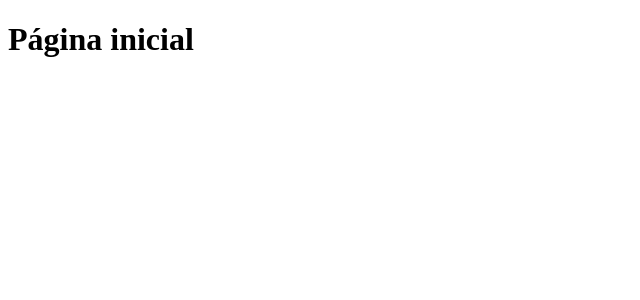
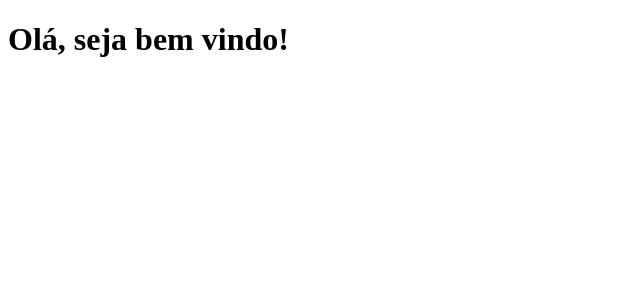
Before and after one commit to mgtx-pc/sturdy-doodle, a Next.js app: page / in a window 1280 px wide. Shown: the top 300 px of the page, without its empty margins (0-640 px from the left). Built offline with nearby package versions, Linux system fonts and the light colour scheme.

Commit message:
Modifica a frase

```diff
--- a/pages/index.js
+++ b/pages/index.js
@@ -1,5 +1,7 @@
 function Home(){
-    return <h1>Página inicial</h1>
+
+    return <h1>Olá, seja bem vindo!</h1>
+
 }
 
 export default Home;
```
